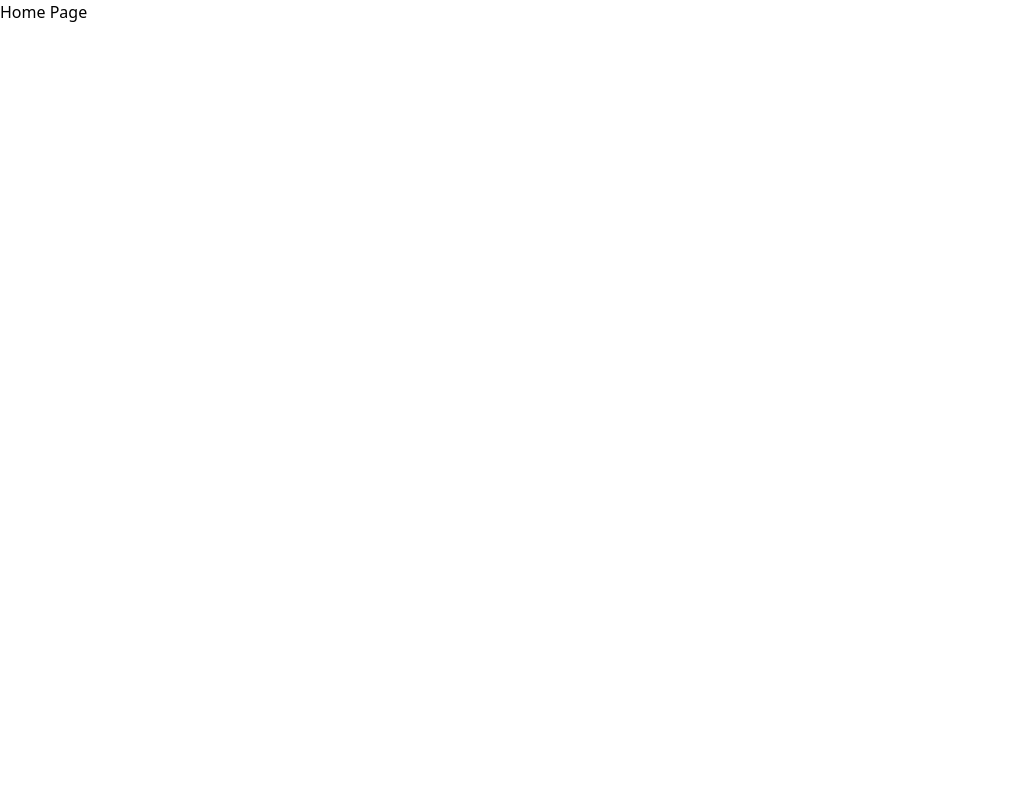
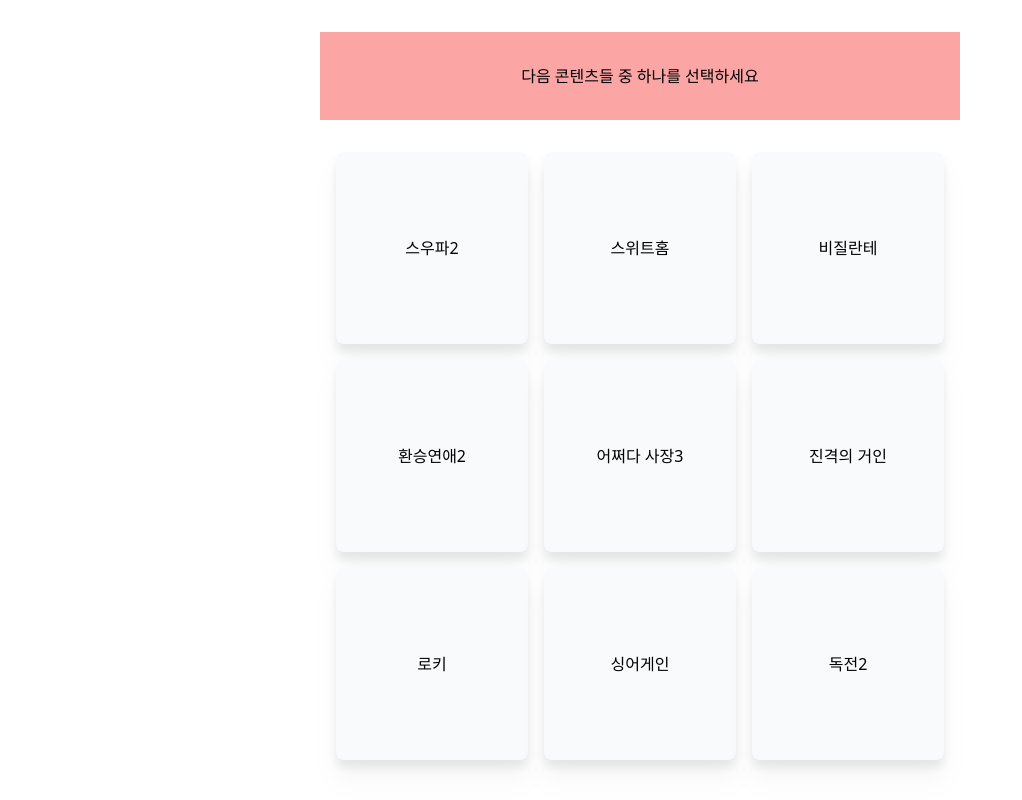
Before and after one commit to low-psy/media-art, a Next.js app: page / in a window 1280 px wide. Shown: the whole page, without its empty margins (0-1022 px from the left). Built offline with nearby package versions, Linux system fonts and the light colour scheme.

Commit message:
complete grid item

```diff
--- /dev/null
+++ b/components/Home.js
@@ -0,0 +1,29 @@
+import { useState } from "react";
+import Item from "./Item";
+
+const Home = () => {
+  const [type, setType] = useState({ type: "", count: null });
+  const clickHandler = (item) => {
+    setType(item);
+  };
+  let title = "다음 콘텐츠들 중 하나를 선택하세요";
+  if (type.count === 1) {
+    title = `${type.type}와 관련된 것 중에서 선택해 주세요`;
+  } else if (type.count === 2) {
+    title = `${type.type}에서 선택하세요`;
+  } else if (type.count >= 3) {
+    title = `그냥 이걸 보세요`;
+  }
+  return (
+    <div className="mx-auto mt-8 w-1/2 space-y-4 ">
+      <div className="bg-red-300 p-8 text-center">
+        <h1>{title}</h1>
+      </div>
+      <div className="grid grid-cols-3 grid-rows-3 gap-4  p-4">
+        <Item onTitle={clickHandler} />
+      </div>
+    </div>
+  );
+};
+
+export default Home;
--- /dev/null
+++ b/components/Item.js
@@ -0,0 +1,161 @@
+import { useState } from "react";
+import {
+  animation,
+  dance,
+  first,
+  marvle,
+  netflix,
+  rest,
+  romance,
+  thrill,
+} from "../data";
+
+let count = 0;
+
+const Item = ({ onTitle }) => {
+  let array = [];
+  const [itemArray, setItemArray] = useState(first);
+  const onClick = (e) => {
+    let dance_array = [];
+    let rest_array = [];
+    let romance_array = [];
+    let netflix_array = [];
+    let thrill_array = [];
+    let marvle_array = [];
+    let animation_array = [];
+
+    let most = 3;
+    let sub = 3;
+    let low = 3;
+
+    switch (e.target.childNodes[0].innerText) {
+      case "dance":
+        count++;
+        if (count === 2) {
+          most = 5;
+          sub = 2;
+          low = 2;
+        }
+        if (count === 3) {
+          most = 9;
+          sub = 0;
+          low = 0;
+        }
+        dance_array = dance.slice(0, most);
+        rest_array = rest.slice(0, low);
+        romance_array = romance.slice(0, sub);
+
+        romance.sort(() => Math.random() - 0.5);
+        rest.sort(() => Math.random() - 0.5);
+        dance.sort(() => Math.random() - 0.5);
+
+        array = [...dance_array, ...rest_array, ...romance_array];
+
+        break;
+      case "netflix":
+        count++;
+        netflix_array = netflix.slice(0, most);
+        thrill_array = thrill.slice(0, sub);
+        marvle_array = marvle.slice(0, low);
+
+        thrill.sort(() => Math.random() - 0.5);
+        marvle.sort(() => Math.random() - 0.5);
+        netflix.sort(() => Math.random() - 0.5);
+
+        array = [...netflix_array, ...thrill_array, ...marvle_array];
+
+        break;
+      case "thrill":
+        count++;
+        netflix_array = netflix.slice(0, sub);
+        thrill_array = thrill.slice(0, most);
+        marvle_array = marvle.slice(0, low);
+
+        thrill.sort(() => Math.random() - 0.5);
+        marvle.sort(() => Math.random() - 0.5);
+        netflix.sort(() => Math.random() - 0.5);
+
+        array = [...netflix_array, ...thrill_array, ...marvle_array];
+
+        break;
+      case "romance":
+        count++;
+        dance_array = dance.slice(0, sub);
+        rest_array = rest.slice(0, low);
+        romance_array = romance.slice(0, most);
+
+        romance.sort(() => Math.random() - 0.5);
+        rest.sort(() => Math.random() - 0.5);
+        dance.sort(() => Math.random() - 0.5);
+
+        array = [...dance_array, ...rest_array, ...romance_array];
+
+        break;
+      case "rest":
+        count++;
+        dance_array = dance.slice(0, sub);
+        rest_array = rest.slice(0, most);
+        romance_array = romance.slice(0, low);
+
+        romance.sort(() => Math.random() - 0.5);
+        rest.sort(() => Math.random() - 0.5);
+        dance.sort(() => Math.random() - 0.5);
+
+        array = [...dance_array, ...rest_array, ...romance_array];
+
+        break;
+      case "animation":
+        count++;
+        animation_array = dance.slice(0, most);
+        marvle_array = rest.slice(0, sub);
+        netflix_array = marvle.slice(0, low);
+
+        animation.sort(() => Math.random() - 0.5);
+        marvle.sort(() => Math.random() - 0.5);
+        netflix.sort(() => Math.random() - 0.5);
+
+        array = [...animation_array, ...marvle_array, ...netflix_array];
+
+        break;
+      case "marvle":
+        count++;
+        animation_array = dance.slice(0, sub);
+        marvle_array = rest.slice(0, most);
+        netflix_array = marvle.slice(0, low);
+
+        animation.sort(() => Math.random() - 0.5);
+        marvle.sort(() => Math.random() - 0.5);
+        netflix.sort(() => Math.random() - 0.5);
+
+        array = [...animation_array, ...marvle_array, ...netflix_array];
+
+        break;
+    }
+    if (count >= 3) {
+      array = Array.from({ length: 9 }, () => {
+        return {
+          type: e.target.childNodes[0].innerText,
+          data: e.target.childNodes[1].data,
+        };
+      });
+    }
+    setItemArray(array);
+    onTitle({ type: e.target.childNodes[0].innerText, count: count });
+  };
+  return (
+    <>
+      {itemArray.map((value) => {
+        return (
+          <div
+            className="hover: flex aspect-square cursor-pointer items-center justify-center rounded-lg  bg-slate-50 drop-shadow-xl hover:bg-pink-100 active:bg-red-600"
+            onClick={onClick}
+          >
+            <span className="hidden">{value.type}</span>
+            {value.data}
+          </div>
+        );
+      })}
+    </>
+  );
+};
+export default Item;
--- /dev/null
+++ b/components/module.js
@@ -0,0 +1,5 @@
+const module = ({ children, className }) => {
+  return <div className={`${className} absolute`}>{children}</div>;
+};
+
+export default module;
--- /dev/null
+++ b/data.js
@@ -0,0 +1,135 @@
+export const first = [
+  { type: "dance", data: "스우파2" },
+  { type: "netflix", data: "스위트홈" },
+  { type: "thrill", data: "비질란테" },
+  { type: "romance", data: "환승연애2" },
+  { type: "rest", data: "어쩌다 사장3" },
+  { type: "animation", data: "진격의 거인" },
+  { type: "marvle", data: "로키" },
+  { type: "dance", data: "싱어게인" },
+  { type: "netflix", data: "독전2" },
+];
+
+export const dance = [
+  "스우파2",
+  "싱어게인3",
+  "스걸파2",
+  "스우파",
+  "스걸파",
+  "싱어게인2",
+  "싱어게인",
+  "썸바디",
+  "히든싱어",
+  "스맨파",
+  "보이즈플래닛",
+  "슈가맨",
+  "팬텀싱어",
+].map((value) => {
+  return { type: "dance", data: value };
+});
+
+export const rest = [
+  "어쩌다 사장3",
+  "유퀴즈",
+  "삼시세끼",
+  "강식당",
+  "슬기로운 산촌생활",
+  "현지에서 먹힐까?",
+  "더 디저트",
+  "윤스테이",
+  "윤식당",
+  "꽃보다 청춘",
+  "도시어부",
+].map((rest) => {
+  return { type: "rest", data: rest };
+});
+
+export const netflix = [
+  "스위트홈",
+  "DP",
+  "더글로리",
+  "오징어게임",
+  "독전2",
+  "마스크걸",
+  "데블스플랜",
+  "셀러브리티",
+  "지우학",
+  "소년심판",
+  "마이네임",
+  "인간수업",
+  "솔로지옥",
+].map((value) => {
+  return { type: "netflix", data: value };
+});
+
+export const thrill = [
+  "카지노",
+  "무빙",
+  "곡성",
+  "악귀",
+  "타인은 지옥이다",
+  "사냥개들",
+  "발레리나",
+  "아저씨",
+  "기묘한 이야기",
+  "킹덤",
+  "종이의집",
+].map((value) => {
+  return { type: "thrill", data: value };
+});
+
+export const animation = [
+  "귀멸의 칼날",
+  "진격의 거인",
+  "스파이패밀리",
+  "코난",
+  "짱구는 못말려",
+  "주술회전",
+  "최애의 아이",
+  "원피스",
+  "나루토",
+  "하이큐",
+  "이누야샤",
+];
+export const marvle = [
+  "로키",
+  "스파이더맨",
+  "앤트맨",
+  "아이언맨",
+  "가오갤3",
+  "가오갤2",
+  "가오갤1",
+  "캡틴 마블",
+  "헐크",
+  "토르2",
+  "토르",
+  "토르3",
+  "캡틴 아메리카",
+  "아이언맨2",
+  "아이언맨3",
+  "완다비젼",
+  "상치",
+  "이터널스",
+  "어벤져스",
+  "어벤져스2",
+].map((value) => {
+  return { type: "animation", data: value };
+});
+
+export const romance = [
+  "환승연애2",
+  "환승연애2",
+  "지구오락실2",
+  "신랑수업",
+  "나는솔로",
+  "러브캐처",
+  "하트시그널",
+  "하트시그널2",
+  "하트시그널3",
+  "하트시그널4",
+  "애프터시그널",
+  "솔로지옥",
+  "돌싱글즈",
+].map((value) => {
+  return { type: "romance", data: value };
+});
--- a/pages/index.js
+++ b/pages/index.js
@@ -1,5 +1,7 @@
+import Home from "../components/Home";
+
 function HomePage() {
-  return <div>Home Page</div>;
+  return <Home />;
 }
 
 export default HomePage;
```
